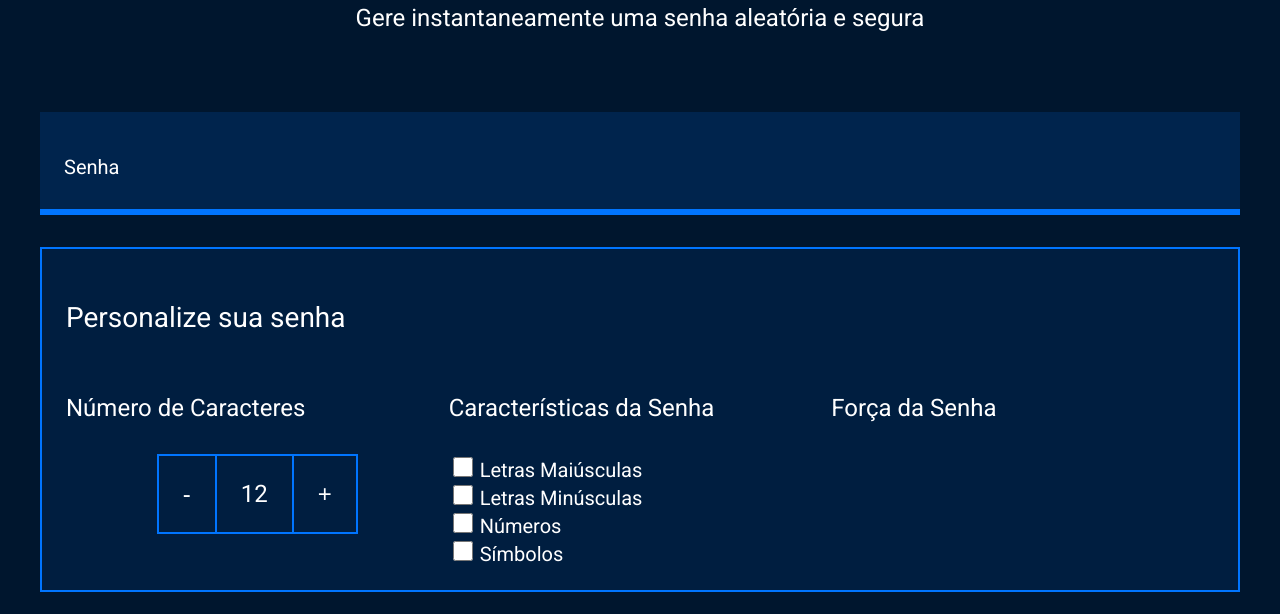
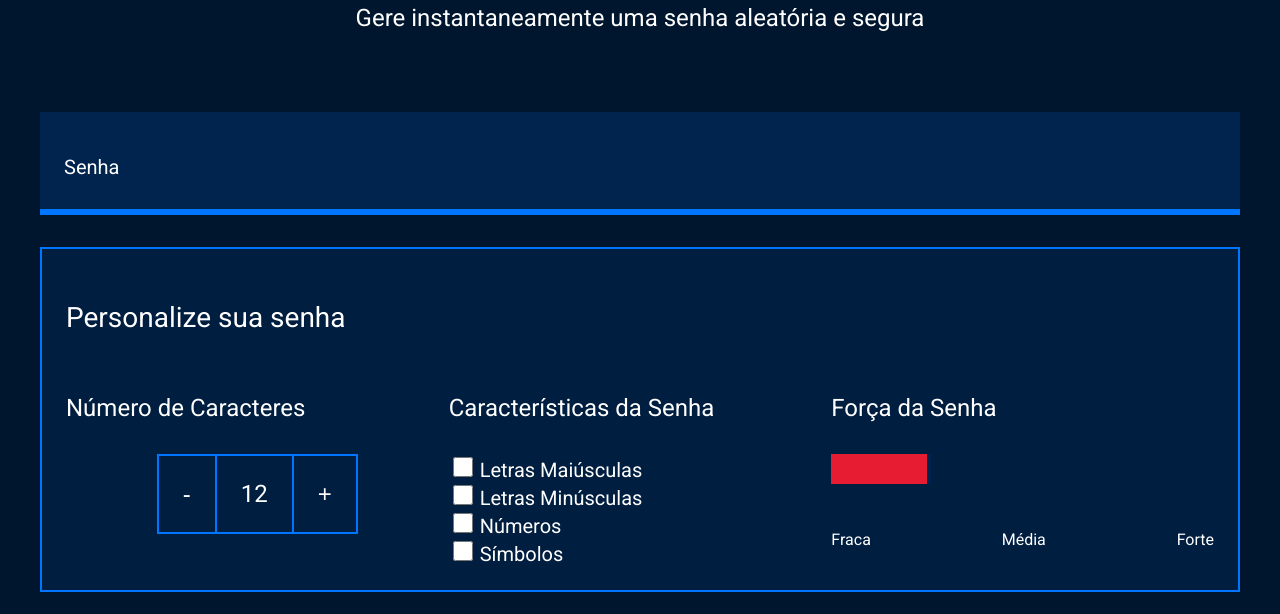
Before and after one commit to LuisReiMamaco/Gerador-de-Senhas-Alura-JavaScript, a plain HTML site: page Gerador de Senhas - 3B - N24/index.html in a window 1280 px wide. Shown: the part 186-800 px from the top of the page. Drawn offline with Linux system fonts and the light colour scheme.

Commit message:
Add files via upload

```diff
--- a/Gerador de Senhas - 3B - N24/index.html
+++ b/Gerador de Senhas - 3B - N24/index.html
@@ -49,6 +49,13 @@
                 </div>
                 <div class="parametro-senha">
                     <h4 class="parametro-senha__titulo">Força da Senha</h4>
+                    <div class="barra"></div>
+                    <div class="forca fraca"></div>
+                    <div class="parametro-senha-textos">
+                        <p>Fraca</p>
+                        <p>Média</p>
+                        <p>Forte</p>
+                    </div>
                 </div>
             </div>
         </div>
--- a/Gerador de Senhas - 3B - N24/style.css
+++ b/Gerador de Senhas - 3B - N24/style.css
@@ -6,6 +6,9 @@
     --fundo-senha: #00244D;
     --fundo-texto: #001E40;
     --borda: #0075FF;
+    --fraca: #E71B32;
+    --media: #FAF408;
+    --forte: #00FF85;
     font-family: "Roboto", sans-serif;
     .roboto-mono{
         font-family: "Roboto Mono", monospace;
@@ -124,6 +127,47 @@ label{
     cursor: pointer;
 }
 
+.barra{
+    background-color: var(--fundo-senha);
+    height: 30px;
+    width: 100px;
+}
+
+.forca{
+    height: 30px;
+    position: relative;
+    bottom: 30px;
+}
+
+.fraca{
+    width: 25%;
+    background-color: var(--fraca);
+    height: 30px;
+    position: relative;
+    bottom: 30px;
+}
+
+.media{
+    width: 50%;
+    background-color: var(--media);
+    height: 30px;
+    position: relative;
+    bottom: 30px;
+}
+
+.forte{
+    width: 100%;
+    background-color: var(--forte);
+    height: 30px;
+    position: relative;
+    bottom: 30px;
+}
+
+.parametro-senha-textos{
+    display: flex;
+    justify-content: space-between;
+}
+
 @media screen and (min-width: 768px){
     .parametro-coluna__senha{
         flex-direction: row;
```
